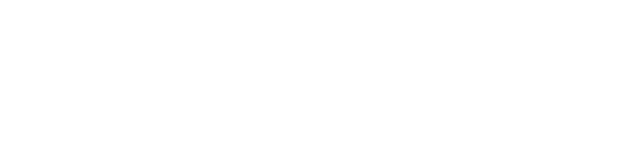
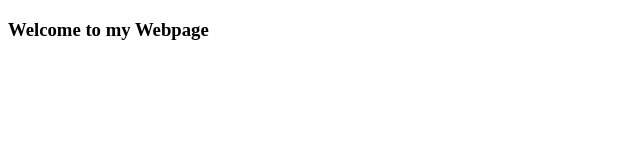
Before and after one commit to daschhanda123/Complete-CSS-Course-Complete, a plain HTML site: page index.html in a window 1280 px wide. Shown: the whole page, without its empty margins (0-640 px from the left). Drawn offline with Linux system fonts and the light colour scheme.

Commit message:
first commit

```diff
--- a/index.html
+++ b/index.html
@@ -6,6 +6,6 @@
     <title>Learning  CSS</title>
 </head>
 <body>
-
+ <h3>Welcome to my Webpage</h3>
 </body>
 </html>
```
